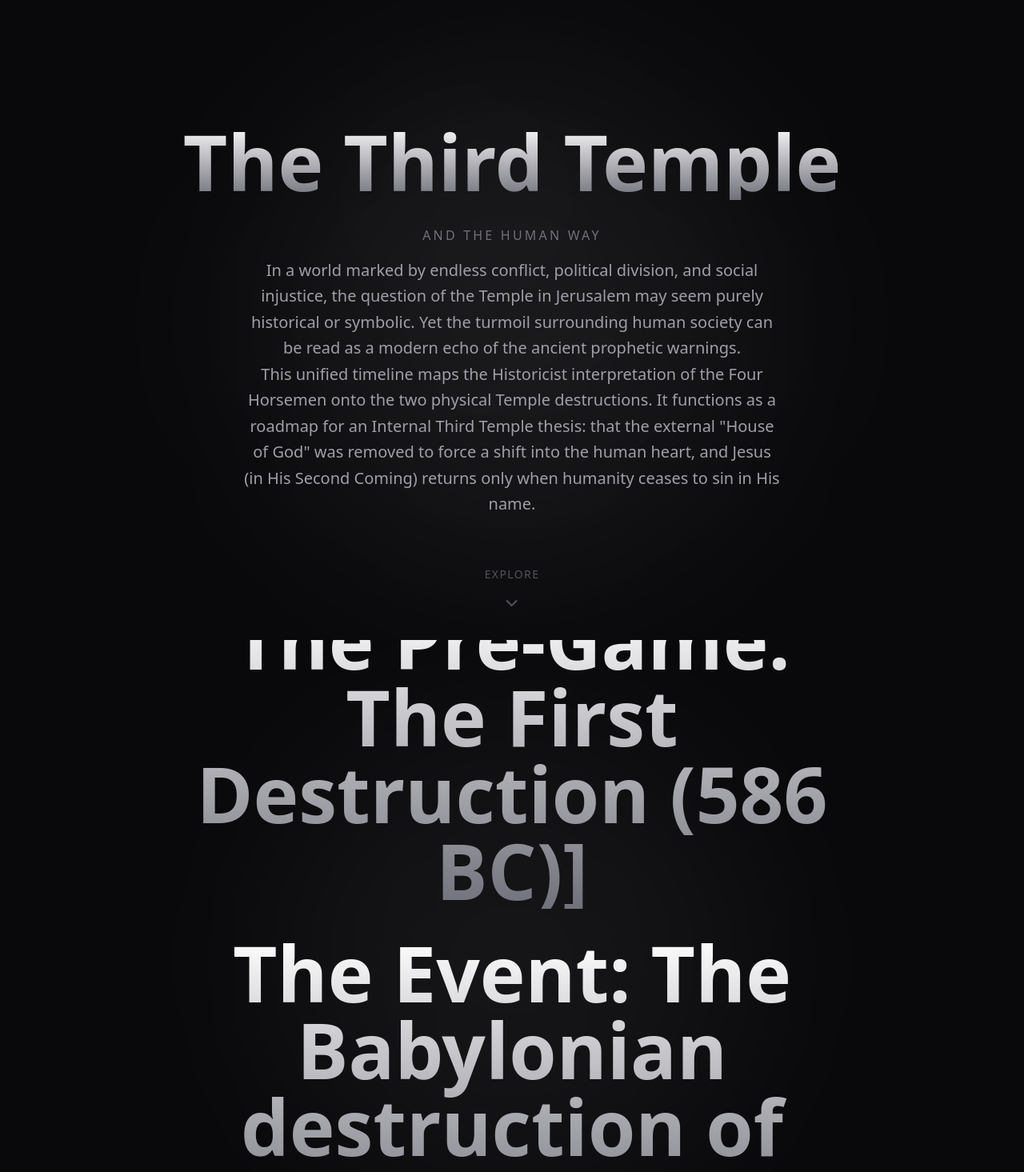
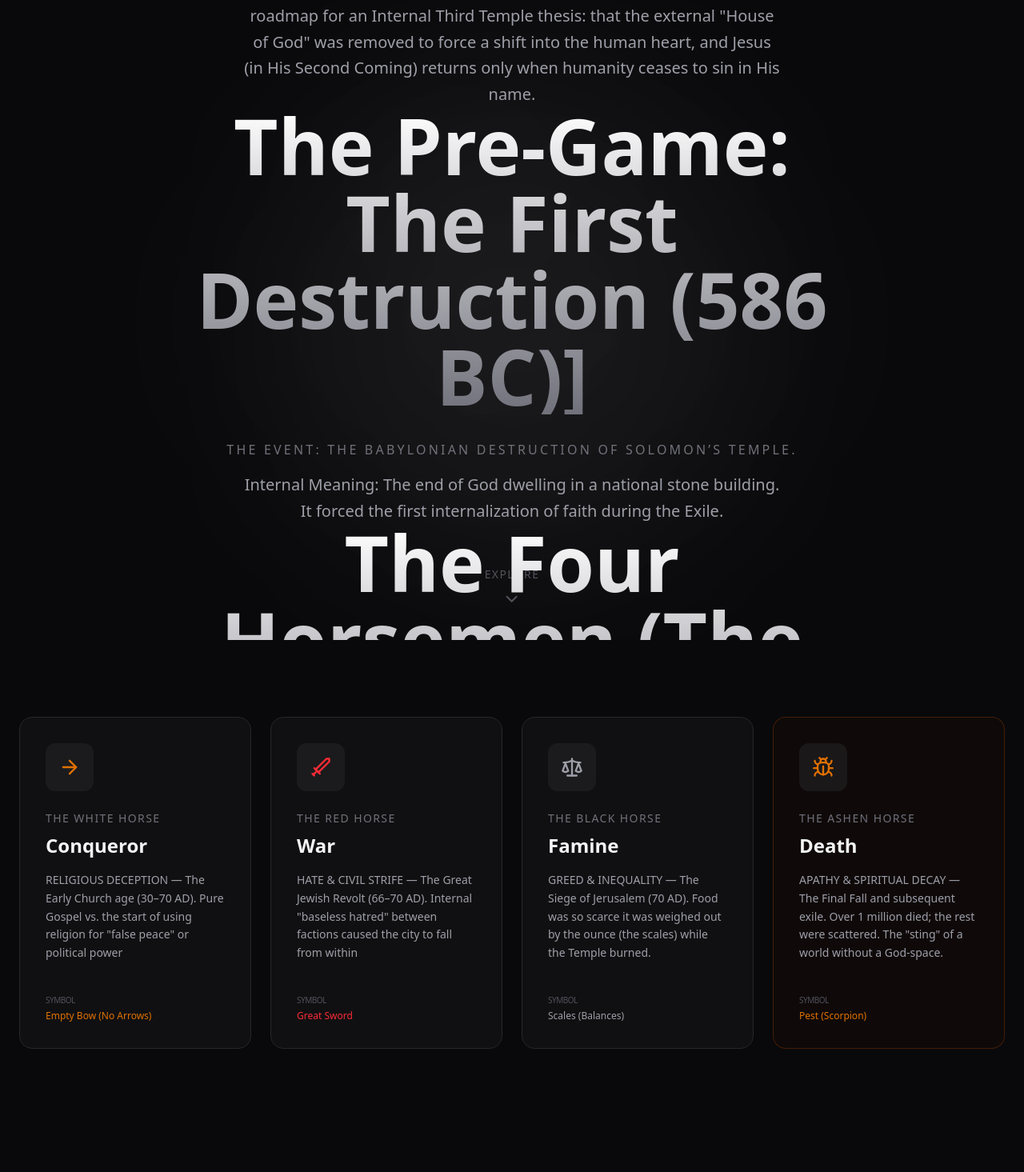
Before and after one commit to galen108/The-Human-Way, a Next.js app: page / in a window 1280 px wide. Shown: the top 1465 px of the page at 80% size. Built offline with nearby package versions, Linux system fonts and the light colour scheme.

Commit message:
The-Human-Way, 3/17/2026 — Further Updates to Hero.tsx and page.tsx

```diff
--- a/app/page.tsx
+++ b/app/page.tsx
@@ -1,6 +1,4 @@
 import { Hero } from "@/components/Hero";
-import { Pregame } from "@/components/Pregame";
-import { PhaseOne } from "@/components/PhaseOne";
 import { Horsemen } from "@/components/Horsemen";
 import { Narrative } from "@/components/Narrative";
 import { Footer } from "@/components/Footer";
@@ -17,8 +15,6 @@ export default function Home() {
 
       <div className="relative z-10">
           <Hero />
-          <Pregame />
-          <PhaseOne />
           <Horsemen />
           <Narrative />
           <Footer />
--- a/components/Hero.tsx
+++ b/components/Hero.tsx
@@ -51,6 +51,52 @@ export function Hero() {
           </motion.h2>
       </motion.div>
 
+        <motion.div style={{ y: y1, opacity }} className="z-10 max-w-4xl">
+            <motion.h1
+                initial={{ opacity: 0, y: 20 }}
+                animate={{ opacity: 1, y: 0 }}
+                transition={{ duration: 0.8, delay: 0.2 }}
+                className="text-6xl md:text-8xl font-bold mb-8 gradient-text"
+            >
+                {CONTENT.pregame.title}
+            </motion.h1>
+            <motion.p
+                initial={{ opacity: 0, y: 20 }}
+                animate={{ opacity: 1, y: 0 }}
+                transition={{ duration: 0.8 }}
+                className="text-zinc-500 font-medium tracking-[0.2em] uppercase mb-4"
+            >
+                {CONTENT.pregame.subtitle}
+            </motion.p>
+            <motion.h2
+                initial={{ opacity: 0 }}
+                animate={{ opacity: 1 }}
+                transition={{ duration: 1, delay: 0.5 }}
+                className="text-lg md:text-xl text-zinc-400 max-w-2xl mx-auto leading-relaxed"
+            >
+                {CONTENT.pregame.meaning}
+            </motion.h2>
+        </motion.div>
+
+        <motion.div style={{ y: y1, opacity }} className="z-10 max-w-4xl">
+            <motion.h1
+                initial={{ opacity: 0, y: 20 }}
+                animate={{ opacity: 1, y: 0 }}
+                transition={{ duration: 0.8, delay: 0.2 }}
+                className="text-6xl md:text-8xl font-bold mb-8 gradient-text"
+            >
+                {CONTENT.phaseOne.title}
+            </motion.h1>
+            <motion.p
+                initial={{ opacity: 0, y: 20 }}
+                animate={{ opacity: 1, y: 0 }}
+                transition={{ duration: 0.8 }}
+                className="text-zinc-500 font-medium tracking-[0.2em] uppercase mb-4"
+            >
+                {CONTENT.phaseOne.subtitle}
+            </motion.p>
+        </motion.div>
+
       <motion.div
         initial={{ opacity: 0 }}
         animate={{ opacity: 1 }}
```
